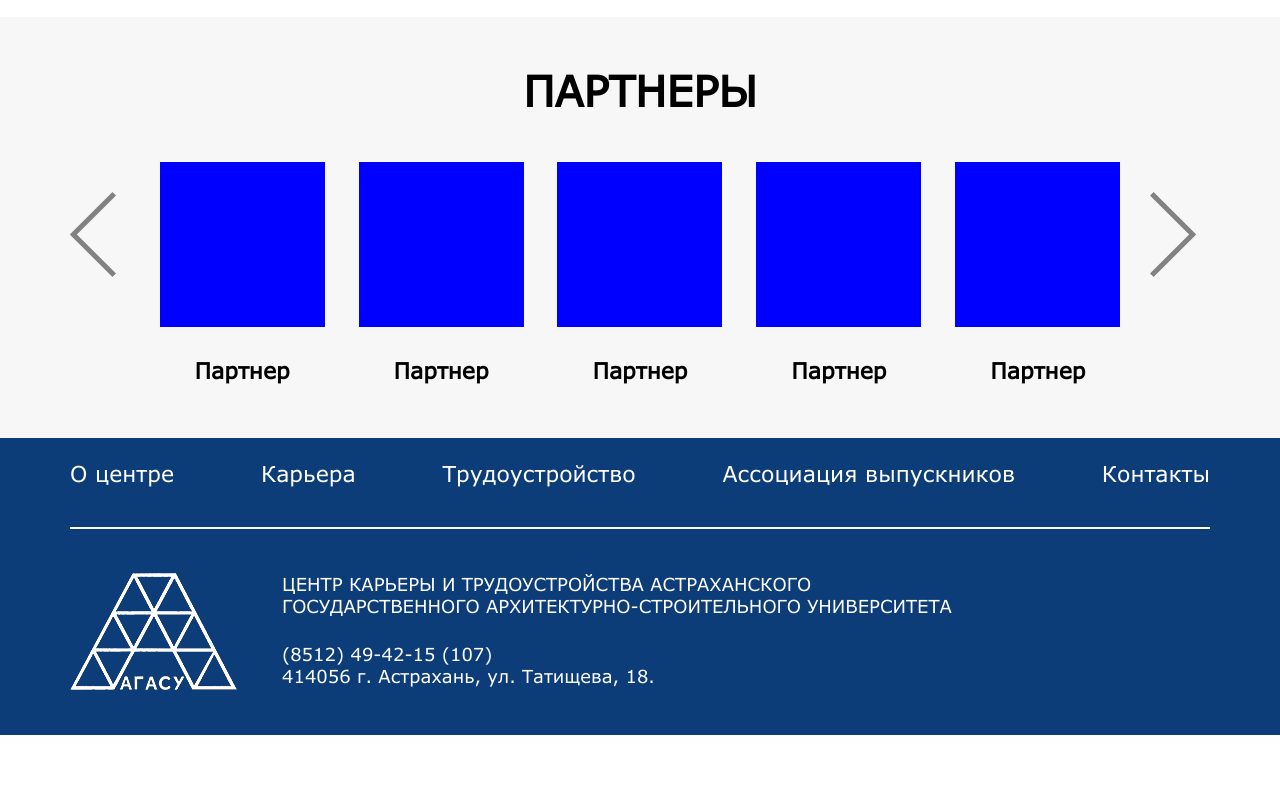
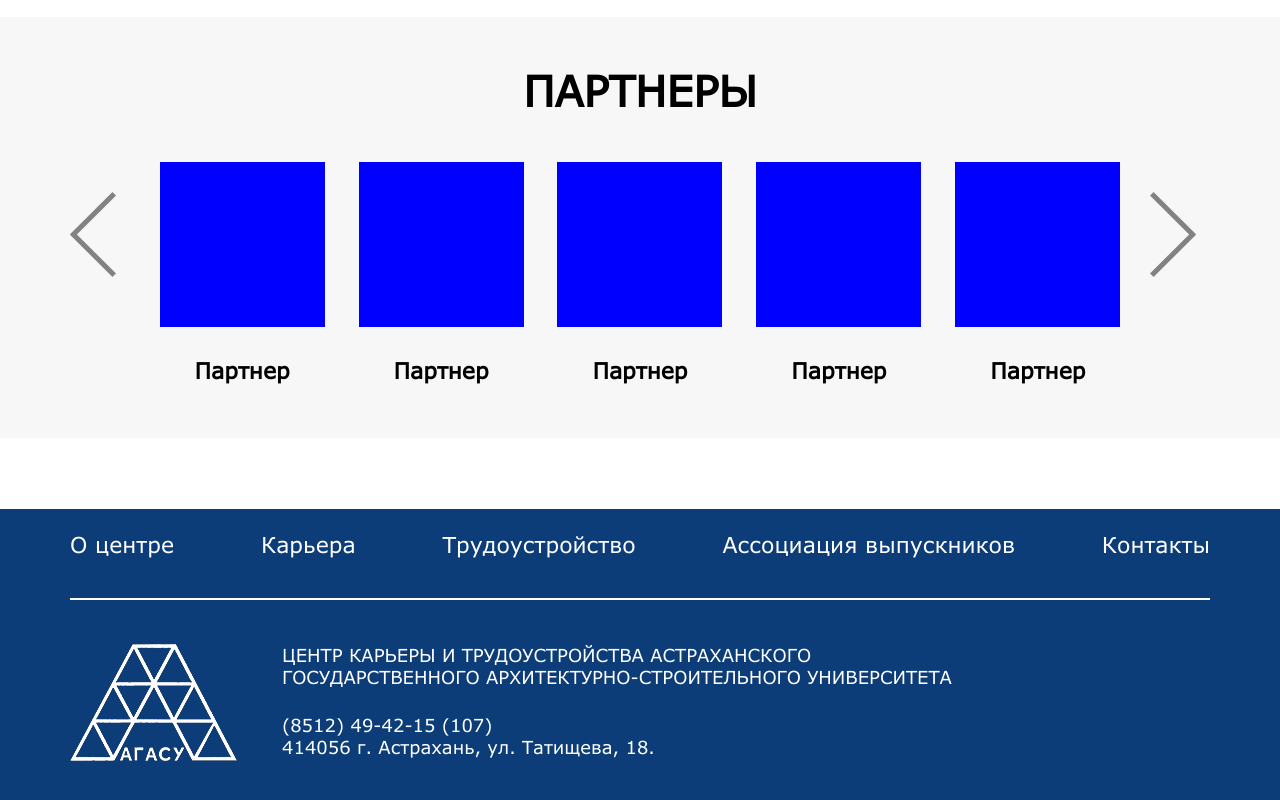
Before and after one commit to shadow762/carrier-center-html, a plain HTML site: page index.html in a window 1280 px wide. Shown: the part 1310-2110 px from the top of the page. Before the commit the page ends 2045 px from the top, so only its background shows below. Drawn offline with Linux system fonts and the light colour scheme.

Commit message:
правки

```diff
--- a/style.less
+++ b/style.less
@@ -288,6 +288,7 @@ a{
   background: #0c3d78;
   color: @footerColor;
   padding: 22px 0 45px;
+  margin-top: 71px;
   a{
     color: @footerColor;
     &:hover{
```
Also changed, not shown: style.css.
